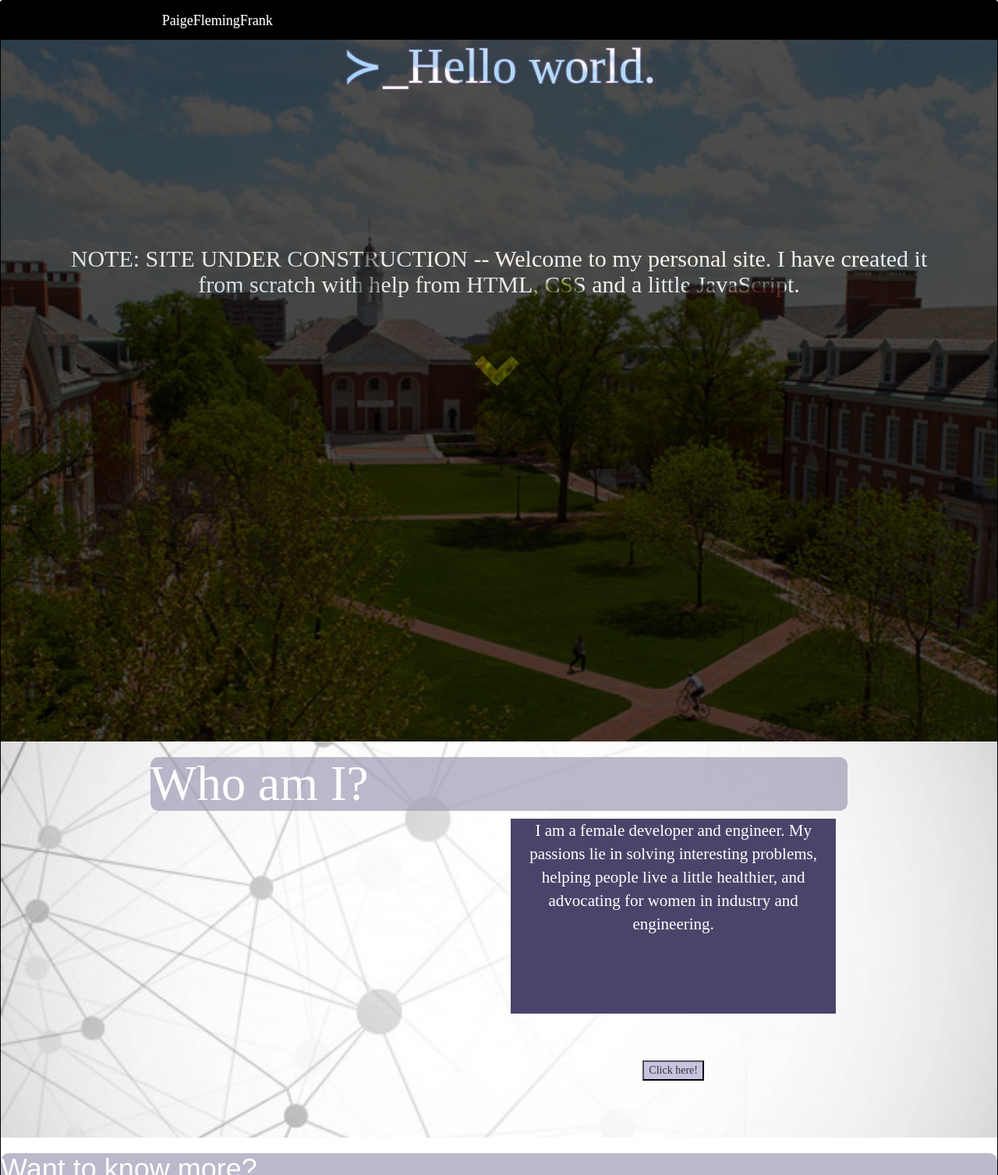
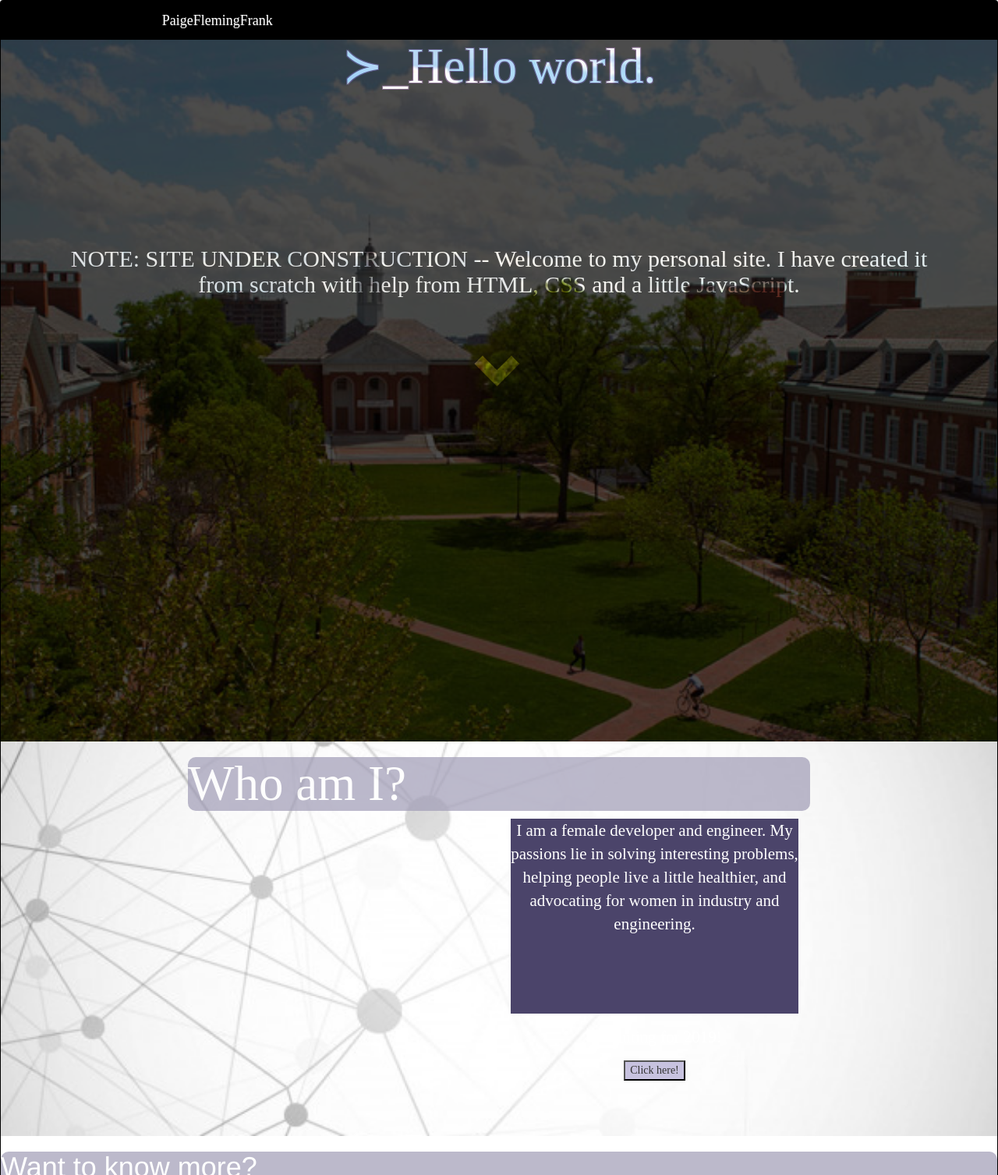
Before and after one commit to pfrank7/pfrank7.github.io, a Jekyll site: the page built from index.html, in a window 1280 px wide. Shown: the top 1507 px of the page at 78% size. Built offline with Jekyll 4.4.1, drawn with Linux system fonts in a browser that asks for light colours; nearby versions of some CDN libraries; grey boxes are pictures that could not be loaded.

Commit message:
Update index.html

```diff
--- a/index.html
+++ b/index.html
@@ -96,7 +96,7 @@ title: Paige Frank
 		</div>
 	</section>
 	<section id = "about" class = "jumbotron">
-		<div class = "container paige" style = "margin:0px; width:100%; height:100%; padding:0px;">
+		<div class = "container">
 			<div class = "row" id = "margin" style = "margin-top:0px" >
 				<div class = "header">
 					<h1 style = "color:white; background-color:#A09CB6; border-radius:10px; opacity:.7;" > Who am I? </h1>
```
